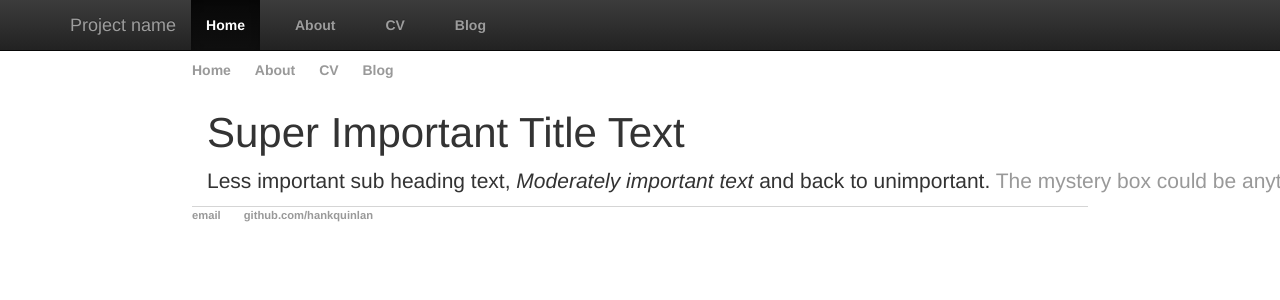
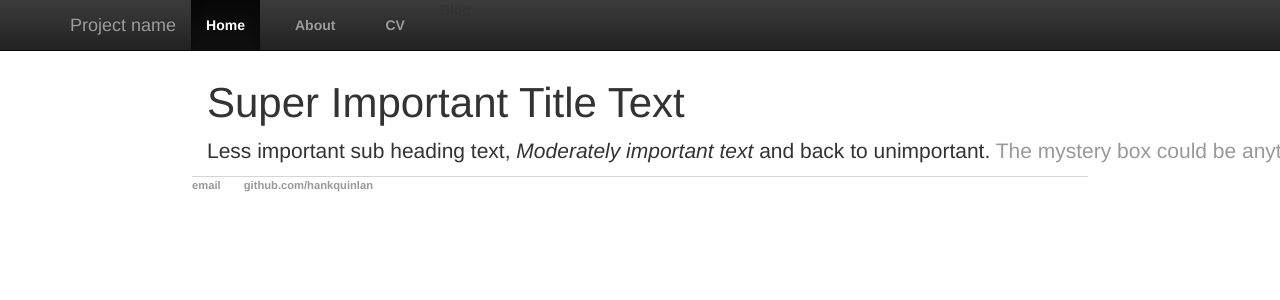
Before and after one commit to harrl7/harrl7.github.io, a Jekyll site: the page built from index.html, in a window 1280 px wide. Shown: the top 300 px of the page. Built offline with Jekyll 4.4.1, drawn with Linux system fonts in a browser that asks for light colours.

Commit message:
Update default.html

```diff
--- a/_layouts/default.html
+++ b/_layouts/default.html
@@ -18,14 +18,6 @@
 		</head>
 
 		<body>
-			<nav>
-				<ul>
-					<li><a href="/">Home</a></li>
-					<li><a href="/about">About</a></li>
-					<li><a href="/cv">CV</a></li>
-					<li><a href="/blog">Blog</a></li>
-				</ul>
-			</nav>
 
 			<nav class="navbar navbar-inverse navbar-fixed-top">
 				<div class="container">
@@ -43,9 +35,9 @@
 					<div id="navbar" class="collapse navbar-collapse">
 						<ul class="nav navbar-nav">
 							<li class={% if page.url == "/" %}"active"{% endif %}><a href="/">Home</a></li>
-							<li><a href="/about">About</a></li>
-							<li><a href="/cv">CV</a></li>
-							<li><a href="/blog">Blog</a></li>
+							<li class={% if page.url == "/about" %}"active"{% endif %}><a href="/about">About</a></li>
+							<li class={% if page.url == "/cv" %}"active"{% endif %}><a href="/cv">CV</a></li>
+							<li class={% if page.url == "/blog" %}"active"{% endif %}<a href="/blog">Blog</a></li>
 						</ul>
 					</div><!--/.nav-collapse -->
 				</div>
```
